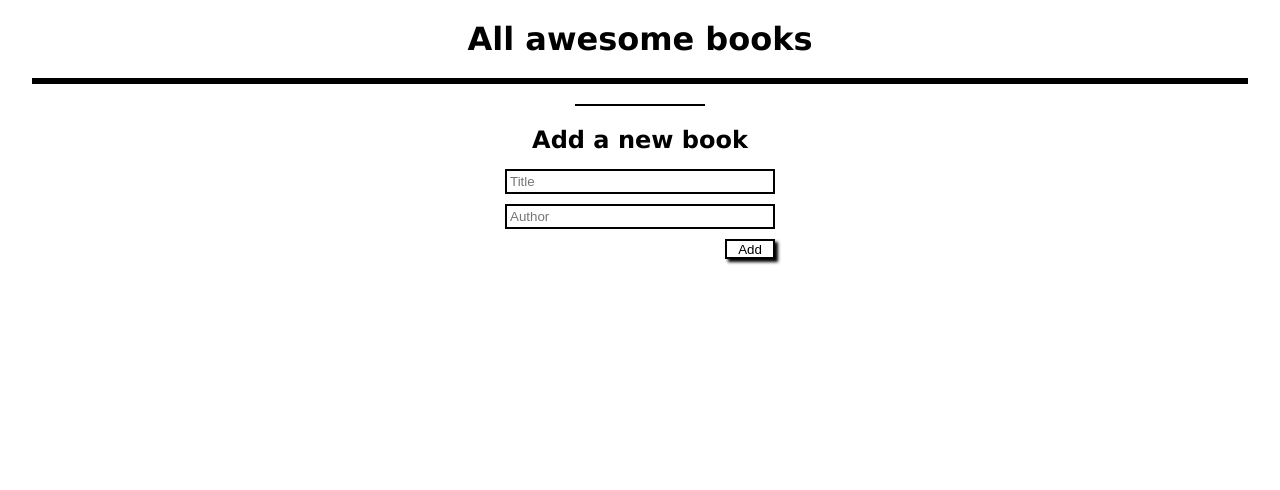
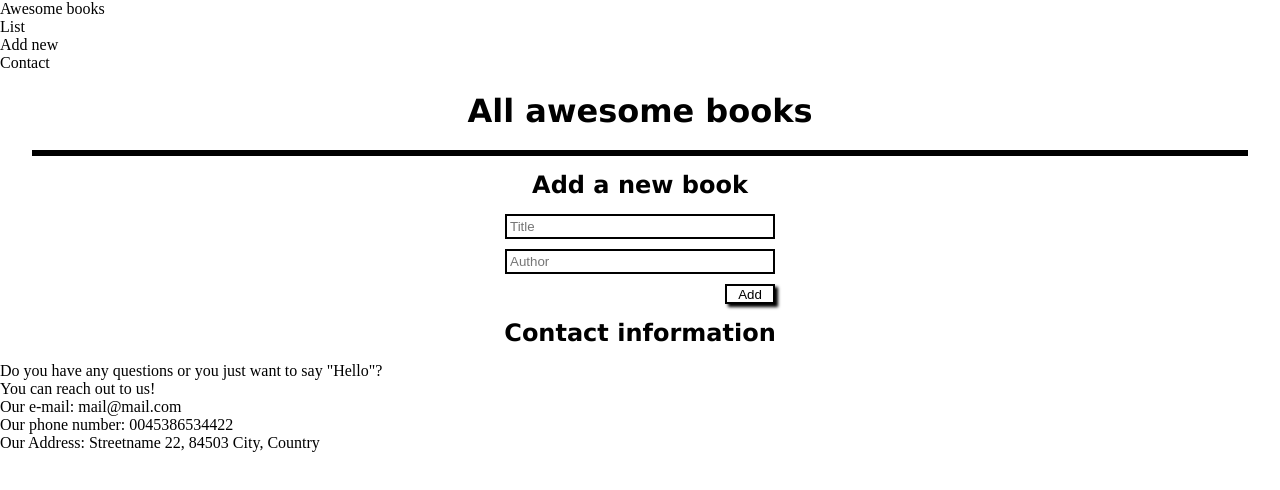
Before and after one commit to Alejandro-Bernal-M/Awesome-books, a plain HTML site: page index.html in a window 1280 px wide. Drawn offline with Linux system fonts and the light colour scheme.

Commit message:
Add new sections and contact information

```diff
--- a/index.html
+++ b/index.html
@@ -8,15 +8,44 @@
   <title>Awesome books</title>
 </head>
 <body>
+  <header>
+    <nav class="nav-bar">
+      <a  class="nav-a">Awesome books</a>
+      <ul class="ul-nav">
+        <li class="li-nav li-list"><a class="a-list">List</a></li>
+        <li class="li-nav li-add"><a class="a-add">Add new</a></li>
+        <li class="li-nav li-contact"><a class="a-contact">Contact</a></li>
+      </ul>
+    </nav>
+    <p class="date"></p>
+  </header>
+
+  <section class="list">
     <h1>All awesome books</h1>
     <div class="books-holder"></div>
-  <hr class="hr-form">
+  </section>
+  <section class="add">
     <h2>Add a new book</h2>
     <form class="add-form">
       <label> <input type="text" id="title" placeholder='Title'></label>
       <label> <input type="text" id="author" placeholder='Author'></label>
       <button type="submit" id="submit" >Add</button>
     </form>
+  </section>
+  <section class="contact">
+    <h2>Contact information</h2>
+    <div class="contact-p">
+      <p>Do you have any questions or you just want to say "Hello"?<br>  You can reach out to us!</p>
+    </div>
+    <div class="contact-information">
+      <ul>
+        <li>Our e-mail: mail@mail.com</li>
+        <li>Our phone number: 0045386534422</li>
+        <li>Our Address: Streetname 22, 84503 City, Country</li>
+      </ul>
+    </div>
+  </section>
+
   <script src="app.js"></script>
 </body>
 </html>
```
Lines whose indentation alone changed are shown as unchanged.
